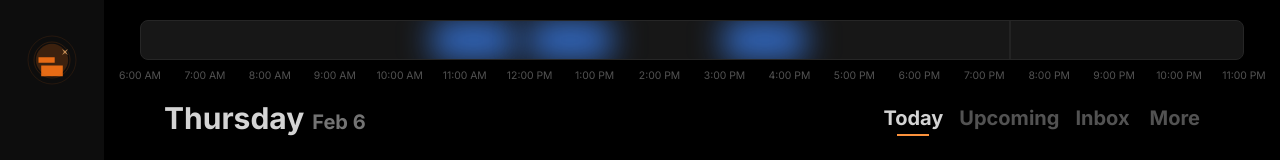
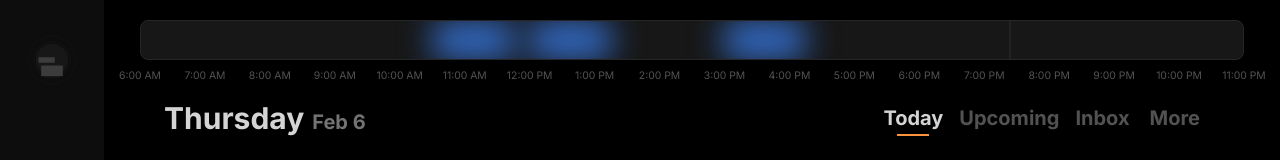
Before and after one commit to GrandeJames/bryzi, a Next.js app: page / in a window 1280 px wide. Shown: the top 160 px of the page. Built offline with nearby package versions, Linux system fonts and the light colour scheme.

Commit message:
Update icon

```diff
--- a/src/components/icons/Icon2.tsx
+++ b/src/components/icons/Icon2.tsx
@@ -2,7 +2,7 @@ export default function TaskIcon() {
   return (
     <svg
       viewBox="0 0 64 64"
-        className="w-16 h-16 text-orange-500 hover:text-orange-600 transition-transform duration-300 hover:scale-[1.02]"
+      className="w-16 h-16 text-neutral-700 hover:text-orange-500 transition-transform duration-300 hover:scale-[1.02]"
     >
       {/* Concentric timeline rings */}
       <circle cx="32" cy="32" r="24" className="fill-none stroke-current opacity-10" />
@@ -16,45 +16,12 @@ export default function TaskIcon() {
           className="fill-current opacity-20"
         />
 
-          {/* Progress pie chart (dynamic element) */}
-          <path
-            d="M0 -18A18 18 0 1 1 0 18L0 -18z"
-            className="fill-orange-100 origin-center animate-spin-slow"
-            style={{ transform: 'rotate(120deg)' }}
-          />
-
         {/* Abstract book/task stack */}
-          <path
-            d="M-12 6h24v12h-24V6zm-3-9h18v6h-18V-3z"
-            className="fill-current opacity-90"
-          />
-
+        <path d="M-12 6h24v12h-24V6zm-3-9h18v6h-18V-3z" className="fill-current opacity-90" />
       </g>
 
       {/* Subtle sparkle accent */}
-         <path d="M44 24l-2 3 3-2 3 2-2-3 2-3-3 2-3-2z" className="fill-orange-300/70" />
+      {/* <path d="M44 24l-2 3 3-2 3 2-2-3 2-3-3 2-3-2z" className="fill-neutral-300/70" /> */}
     </svg>
   );
 }
-
-
-//   module.exports = {
-//     theme: {
-//       extend: {
-//         colors: {
-//           orange: {
-//             100: '#ffedd5',
-//             200: '#fed7aa',
-//             300: '#fdba74',
-//             400: '#fb923c',
-//             500: '#f97316',
-//             600: '#ea580c',
-//           }
-//         },
-//         animation: {
-//           'spin-slow': 'spin 8s linear infinite',
-//           'pulse': 'pulse 2.5s cubic-bezier(0.4, 0, 0.6, 1) infinite'
-//         }
-//       }
-//     }
-//   }
```
Lines whose indentation alone changed are shown as unchanged.
